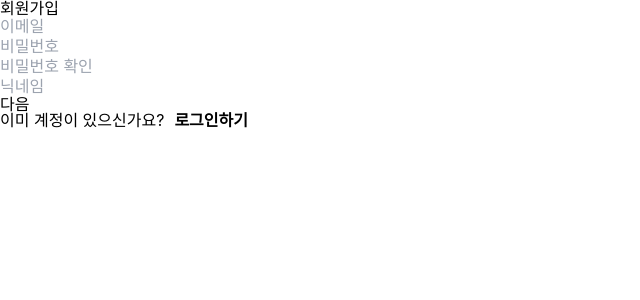
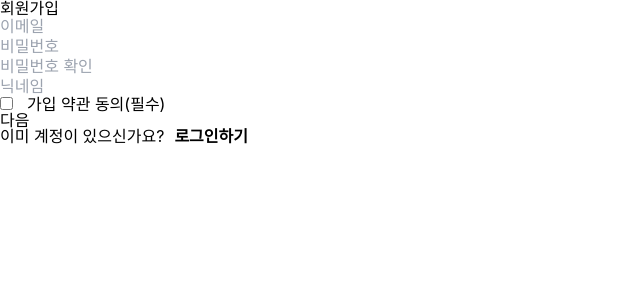
Before and after one commit to seokahee/RE-V-UP-VER3, a Next.js app: page /join in a window 1280 px wide. Shown: the top 300 px of the page, without its empty margins (0-640 px from the left). Built offline with nearby package versions, Linux system fonts and the light colour scheme.

Commit message:
feat(#17) : 회원가입 입력값 구성

```diff
--- a/src/app/(nonAuth)/join/page.tsx
+++ b/src/app/(nonAuth)/join/page.tsx
@@ -8,6 +8,7 @@ const Join = () => {
     userPw: "",
     userPwCheck: "",
     userNickname: "",
+    checkAgree: false,
   };
   const [join, setJoin] = useState(joinState);
 
@@ -81,6 +82,19 @@ const Join = () => {
             onChange={onChangeHandler}
           />
         </div>
+        <label htmlFor="checkAgree" className="flex gap-[14px]">
+          <div>
+            <input
+              type="checkbox"
+              id="checkAgree"
+              name="checkAgree"
+              checked={join.checkAgree}
+              onChange={onChangeHandler}
+            />
+          </div>
+          <span>가입 약관 동의(필수)</span>
+        </label>
+
         <div>
           <button onClick={onJoinHandler}>다음</button>
         </div>
```
